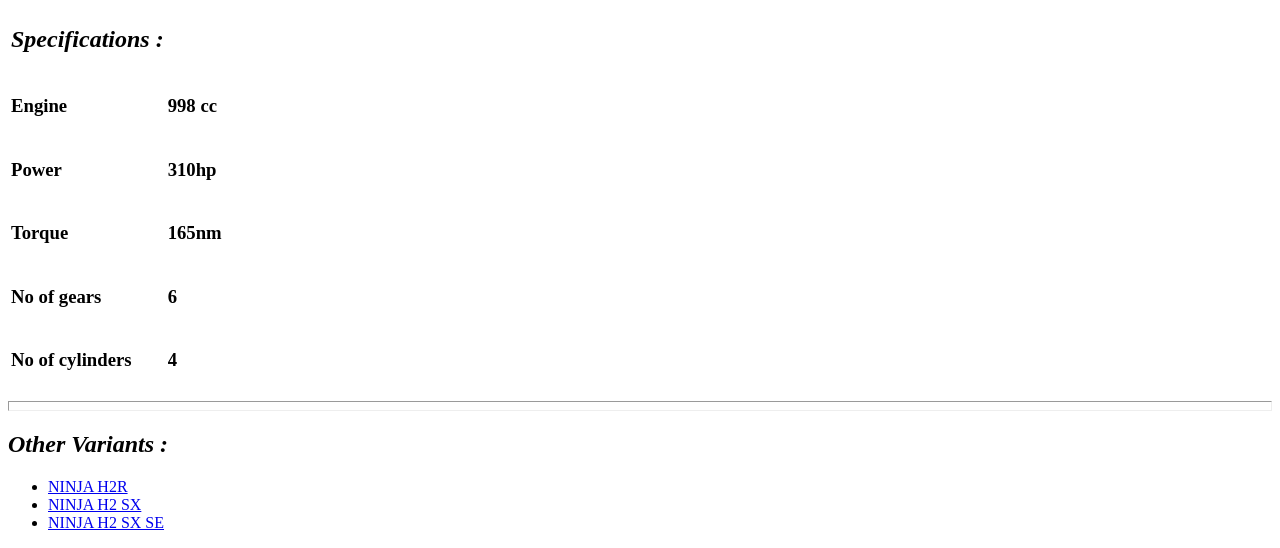
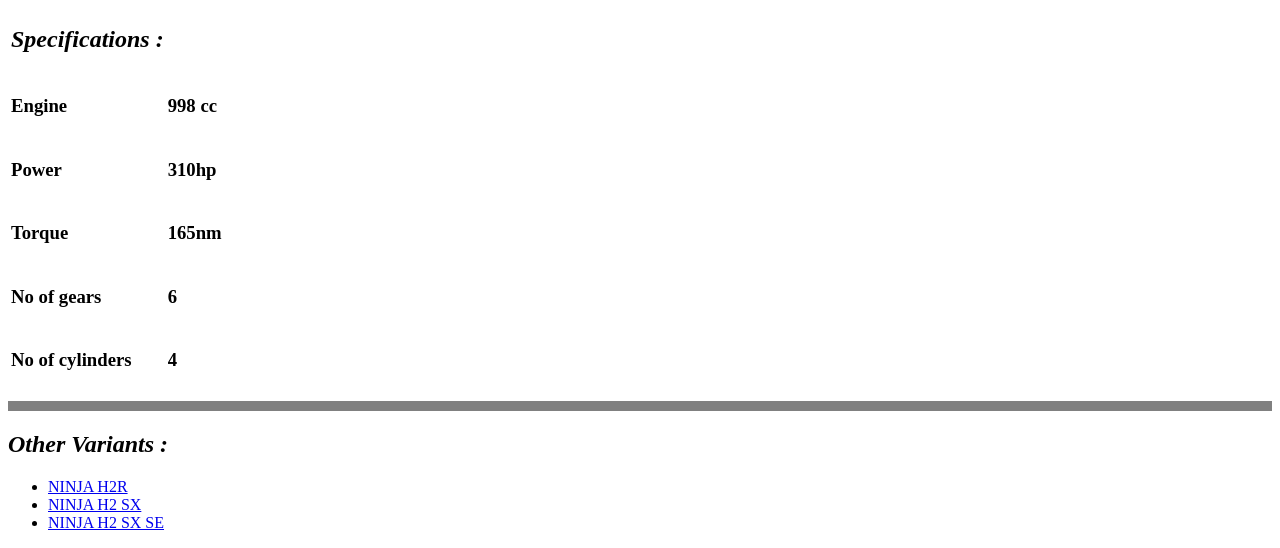
Before and after one commit to Shivamp3110/WebD, a plain HTML site: page NinjaH2.html in a window 1280 px wide. Shown: the part 405-953 px from the top of the page. Drawn offline with Linux system fonts and the light colour scheme.

Commit message:
Update NinjaH2.html

```diff
--- a/NinjaH2.html
+++ b/NinjaH2.html
@@ -52,7 +52,7 @@
          </td>
        </tr>
     </table>
-    <hr size="10" nosahde colour="Green">
+    <hr size="10" noshade colour="Green">
     <h2> <em> <strong>Other Variants :</strong> </em></h2>
     <ul>
         <li>
```
